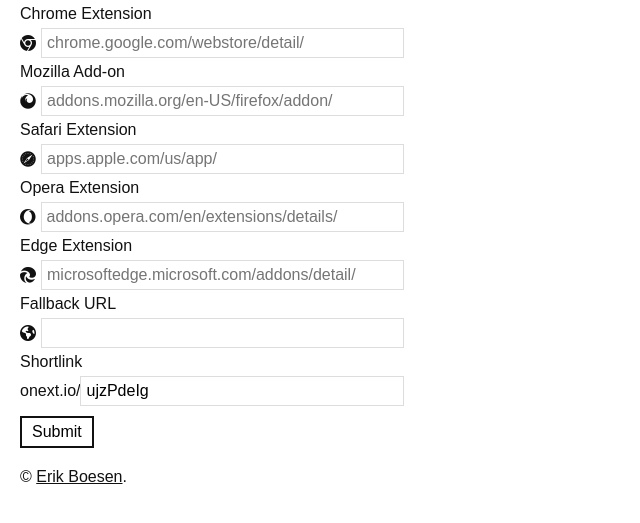
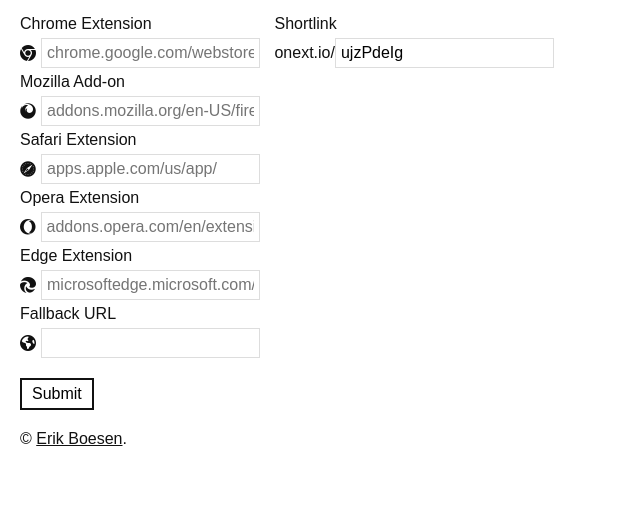
Before and after one commit to ErikBoesen/onext, a Flask app: page / in a window 1280 px wide. Shown: the part 73-596 px from the top of the page, without its empty margins (0-640 px from the left). Run offline with Flask 2, Linux system fonts and the light colour scheme; some libraries are stand-ins or nearby versions; some web fonts are replaced.

Commit message:
Stylize rows

```diff
--- a/app/static/css/main.css
+++ b/app/static/css/main.css
@@ -28,9 +28,18 @@
 }
 
 main {
-    max-width: 4in;
 }
 
+.row {
+}
+.column {
+    max-width: 4in;
+    display: inline-block;
+    vertical-align: top;
+}
+.column:first-child {
+    margin-right: 10px;
+}
 a {
     color: inherit;
 }
@@ -43,6 +52,7 @@
 }
 
 .entry {
+    max-width: 100%;
 }
 .entry div {
     display: flex;
@@ -58,6 +68,11 @@
 .entry.full .fa-opera   { color: #ff1b2d; }
 .entry.full .fa-edge    { color: #3277bc; }
 .entry.full .fa-globe   { color: #18247e; }
+
+#qr {
+    margin-top: 10px;
+    max-width: 100%;
+}
 
 footer {
     margin-top: 20px;
```
